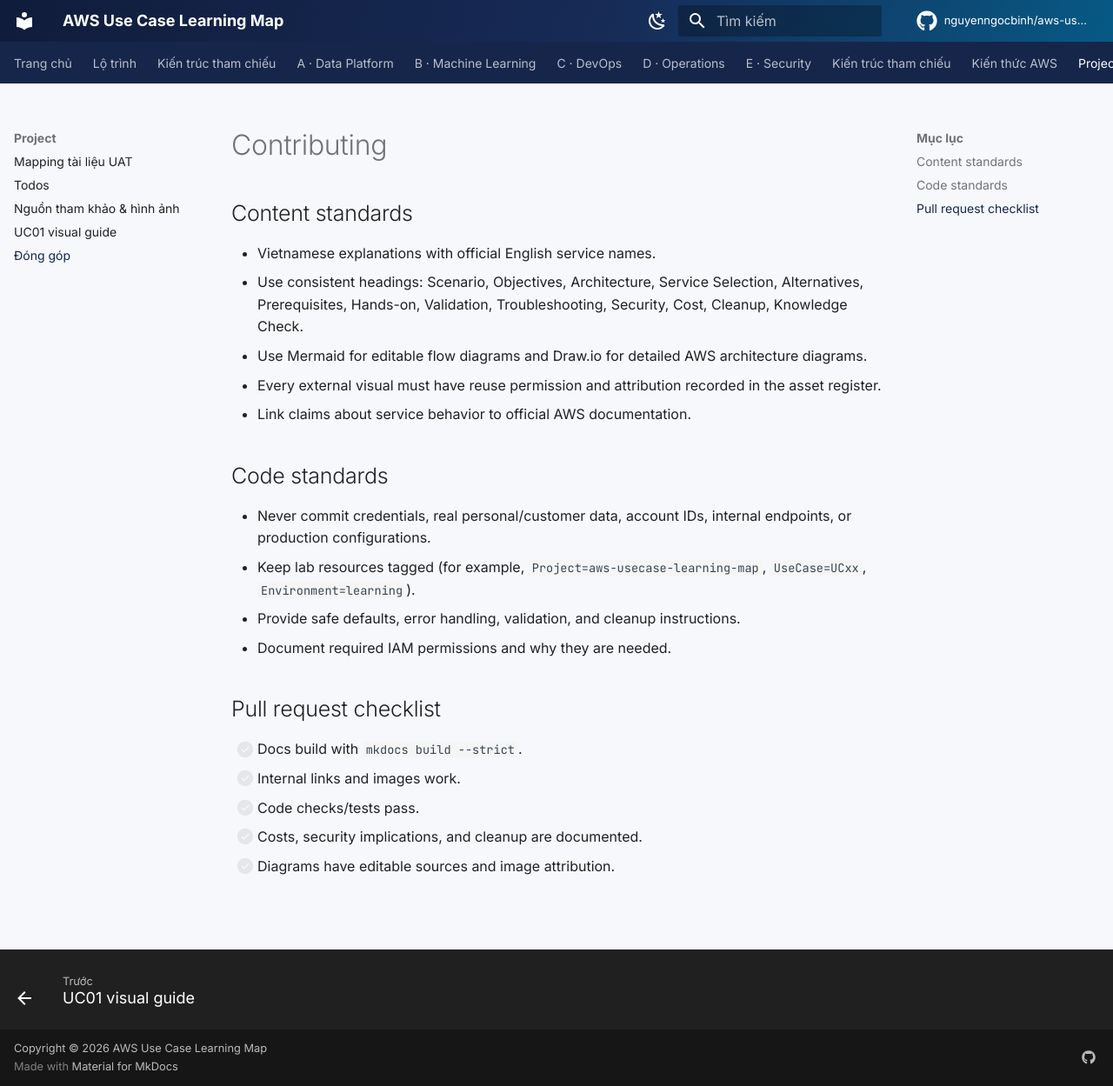
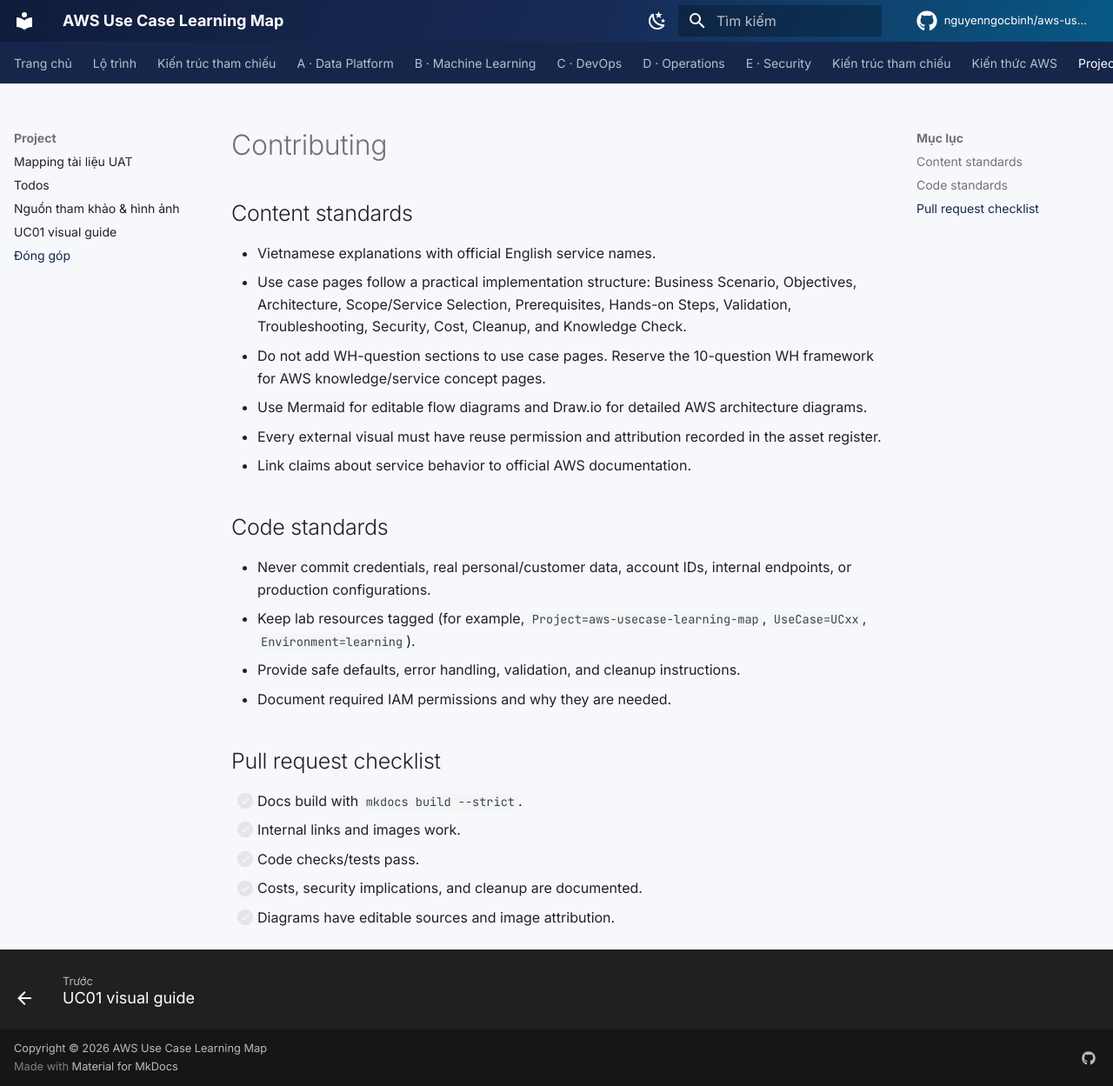
Before and after one commit to nguyenngocbinh/aws-usecase-learning-map, an MkDocs documentation site: the page built from docs/project/contributing.md, in a window 1280 px wide and 1249 px high. Shown: the whole window at 87% size. Built offline with MkDocs 1.6.1 and Material for MkDocs 9.7.7, drawn with Linux system fonts in a browser that asks for light colours; comment, search, counter and statistics services are not loaded.

Commit message:
docs: separate use case format from AWS WH knowledge framework

```diff
--- a/docs/project/contributing.md
+++ b/docs/project/contributing.md
@@ -3,7 +3,8 @@
 ## Content standards
 
 - Vietnamese explanations with official English service names.
-- Use consistent headings: Scenario, Objectives, Architecture, Service Selection, Alternatives, Prerequisites, Hands-on, Validation, Troubleshooting, Security, Cost, Cleanup, Knowledge Check.
+- Use case pages follow a practical implementation structure: Business Scenario, Objectives, Architecture, Scope/Service Selection, Prerequisites, Hands-on Steps, Validation, Troubleshooting, Security, Cost, Cleanup, and Knowledge Check.
+- Do not add WH-question sections to use case pages. Reserve the 10-question WH framework for AWS knowledge/service concept pages.
 - Use Mermaid for editable flow diagrams and Draw.io for detailed AWS architecture diagrams.
 - Every external visual must have reuse permission and attribution recorded in the asset register.
 - Link claims about service behavior to official AWS documentation.
```
